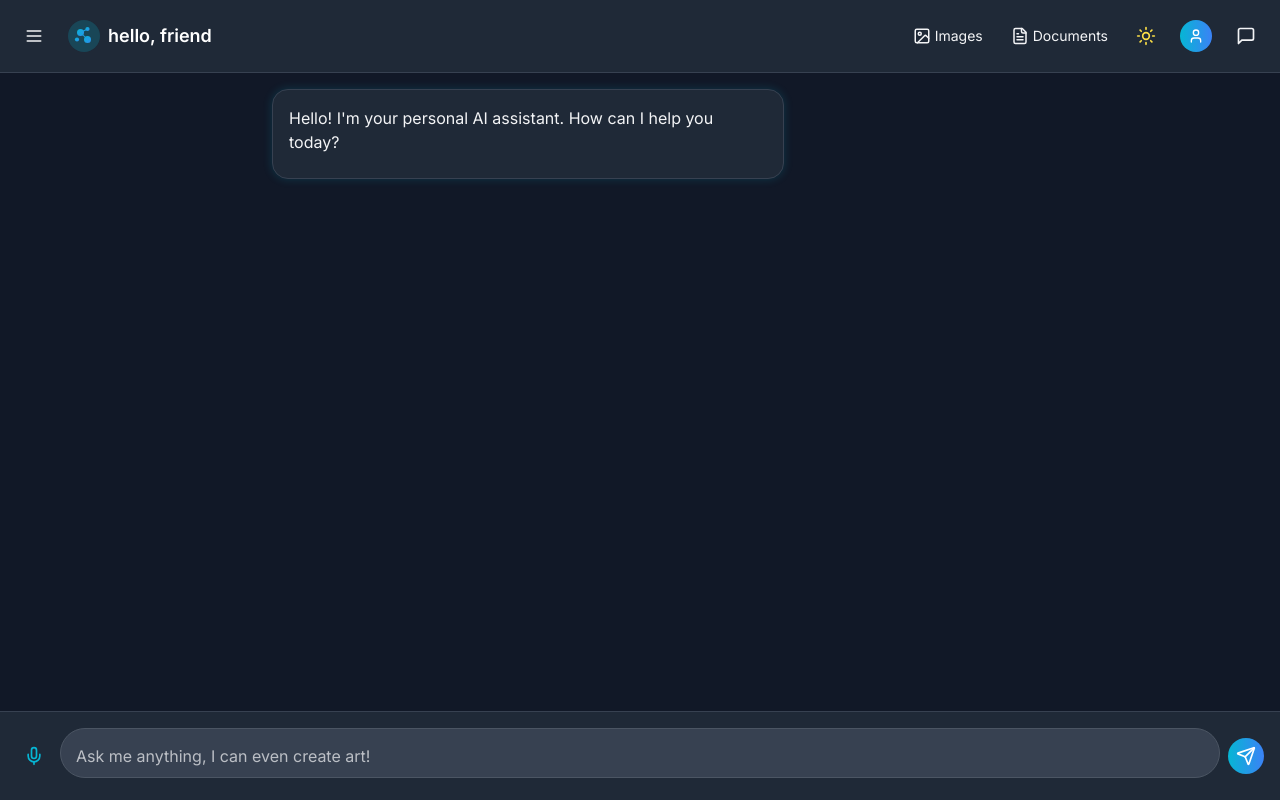
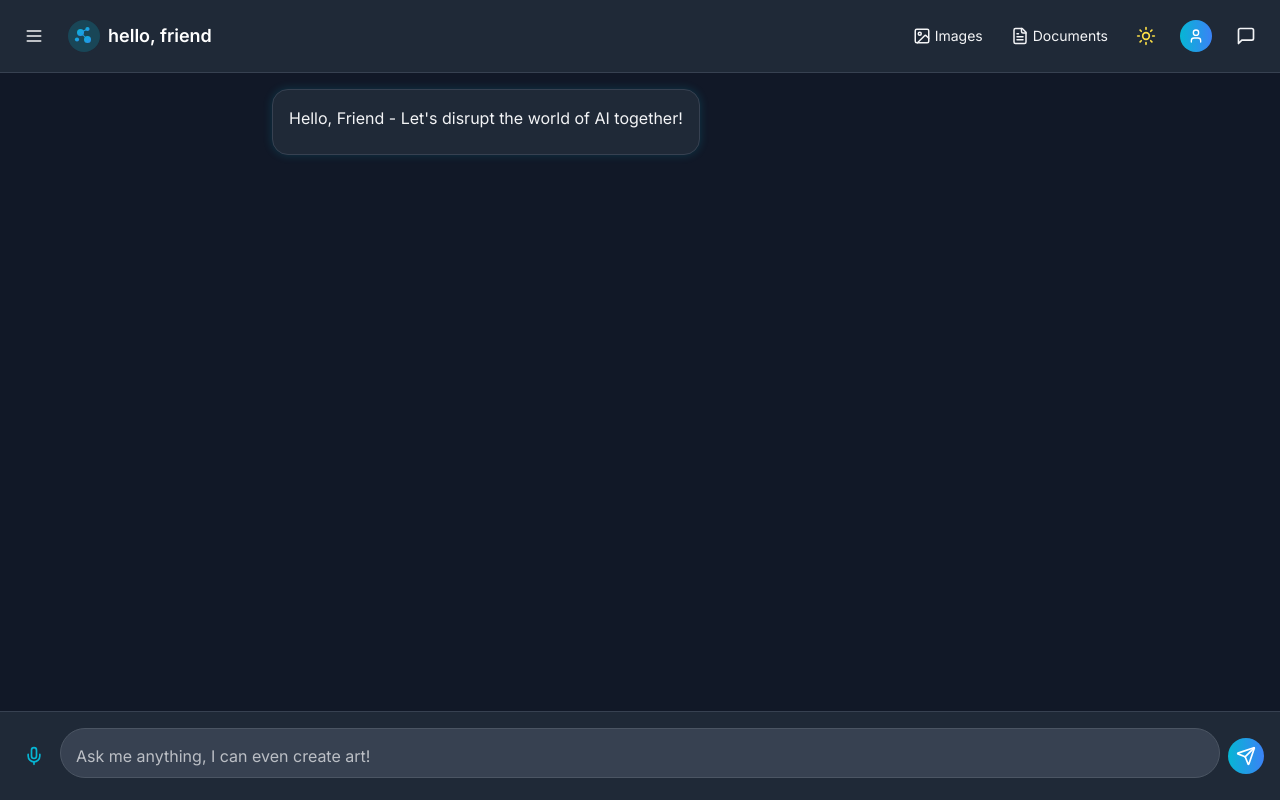
Before and after one commit to theProject/hello-friend, a Next.js app: page / in a window 1280 px wide. Built offline with nearby package versions, Linux system fonts and the light colour scheme.

Commit message:
better message

```diff
--- a/src/components/FrostScript.tsx
+++ b/src/components/FrostScript.tsx
@@ -43,7 +43,7 @@ export default function FrostScript() {
     {
       id: crypto.randomUUID(),
       content:
-        "Hello! I'm your personal AI assistant. How can I help you today?",
+        "Hello, Friend - Let's disrupt the world of AI together!",
       role: "assistant",
       timestamp: new Date().toISOString(),
     },
```
